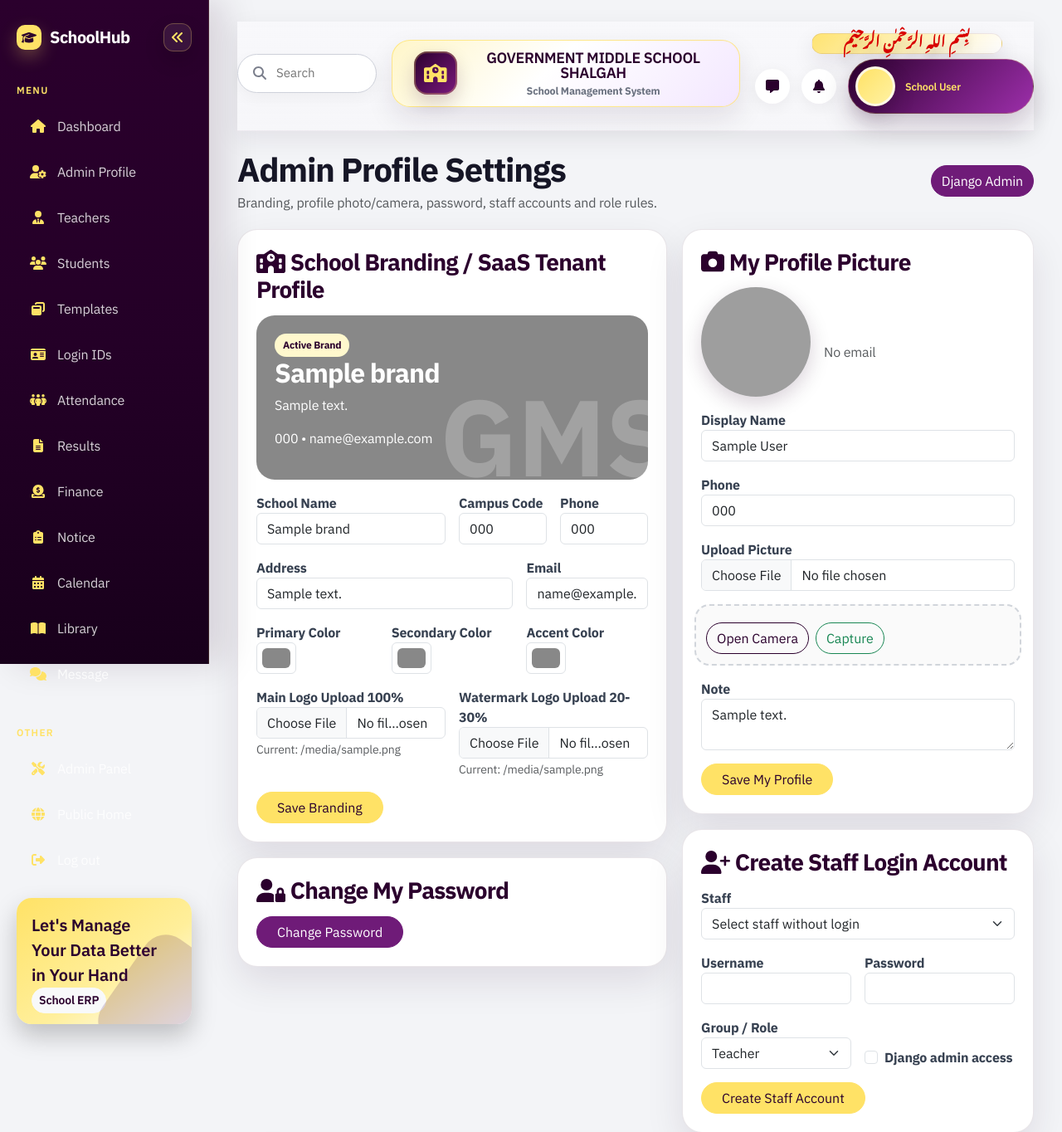
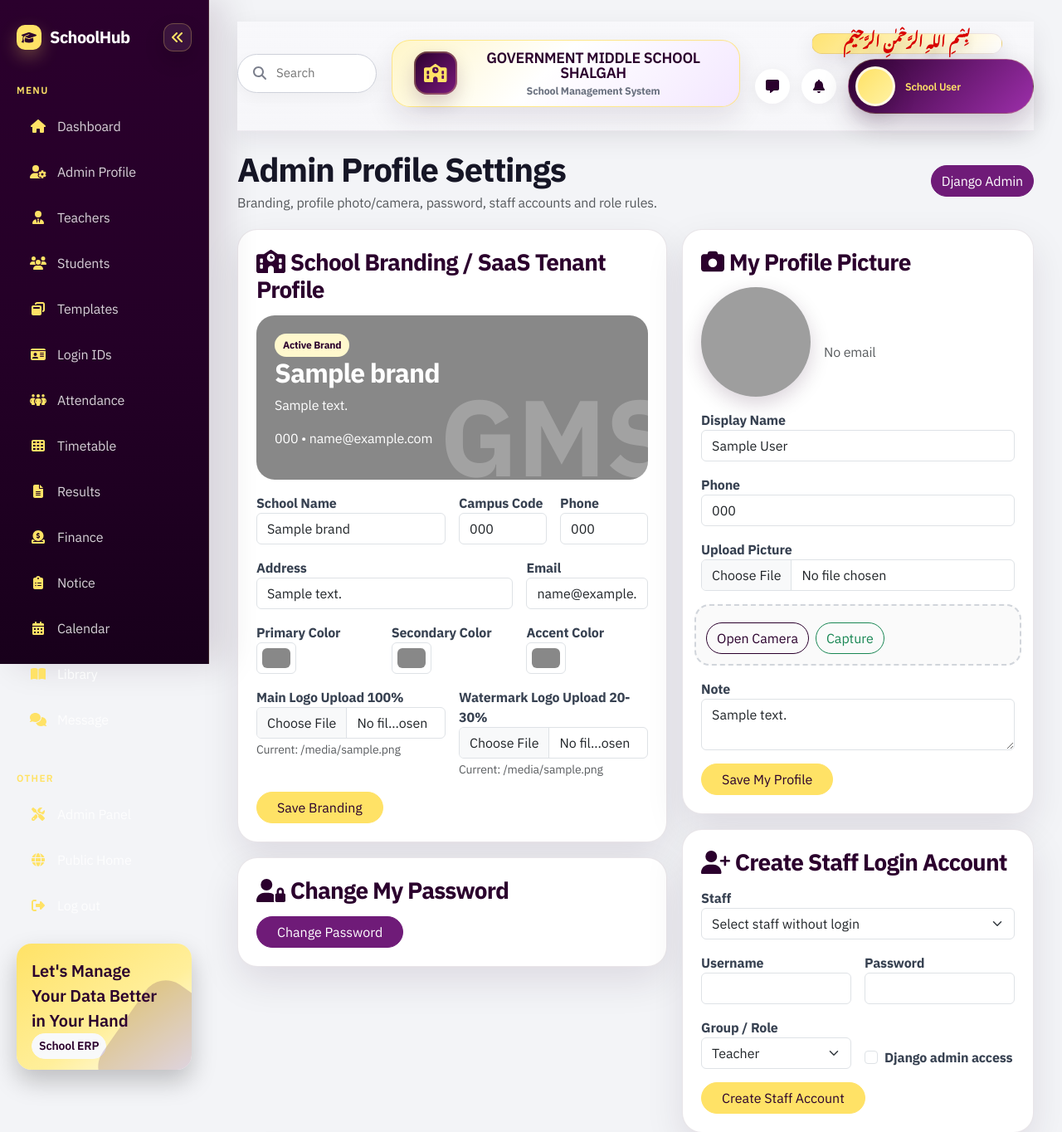
Before and after one commit to pehlidachan/school-management-system, a Django app: template school/templates/admin_profile_center.html in a window 1280 px wide. Shown: the top 1364 px of the page at 83% size. Run offline with Django 5.2, Linux system fonts and the light colour scheme; the template is opened without the code that fills it: most values are stand-ins (such as "Sample title", 1, 10 or a date in 2020); some libraries are stand-ins or nearby versions; grey boxes are pictures that could not be loaded.

Commit message:
Add timetable sidebar link

```diff
--- a/school/templates/dashboard_sidebar.html
+++ b/school/templates/dashboard_sidebar.html
@@ -19,6 +19,7 @@
             <a href="{% url 'template_preview_center' %}" class="{% if request.resolver_match.url_name == 'template_preview_center' %}active{% endif %}" title="Templates"><span class="icon"><i class="fa-solid fa-window-restore"></i></span><span class="hub-label">Templates</span></a>
             <a href="{% url 'account_creator_dashboard' %}" class="{% if request.resolver_match.url_name == 'account_creator_dashboard' %}active{% endif %}" title="Login IDs"><span class="icon"><i class="fa-solid fa-id-card"></i></span><span class="hub-label">Login IDs</span></a>
             <a href="{% url 'attendance_dashboard' %}" class="{% if 'attendance' in request.resolver_match.url_name %}active{% endif %}" title="Attendance"><span class="icon"><i class="fa-solid fa-people-group"></i></span><span class="hub-label">Attendance</span></a>
+            <a href="{% url 'timetable_dashboard' %}" class="{% if 'timetable' in request.resolver_match.url_name %}active{% endif %}" title="Timetable"><span class="icon"><i class="fa-solid fa-table-cells"></i></span><span class="hub-label">Timetable</span></a>
             <a href="/exams/" title="Results"><span class="icon"><i class="fa-solid fa-file-lines"></i></span><span class="hub-label">Results</span></a>
             <a href="{% url 'finance_dashboard' %}" class="{% if 'finance' in request.resolver_match.url_name or 'fee' in request.resolver_match.url_name or 'expense' in request.resolver_match.url_name %}active{% endif %}" title="Finance"><span class="icon"><i class="fa-solid fa-circle-dollar-to-slot"></i></span><span class="hub-label">Finance</span></a>
             <a href="{% url 'notice_board' %}" class="{% if 'notice' in request.resolver_match.url_name %}active{% endif %}" title="Notice"><span class="icon"><i class="fa-solid fa-clipboard-list"></i></span><span class="hub-label">Notice</span></a>
```
